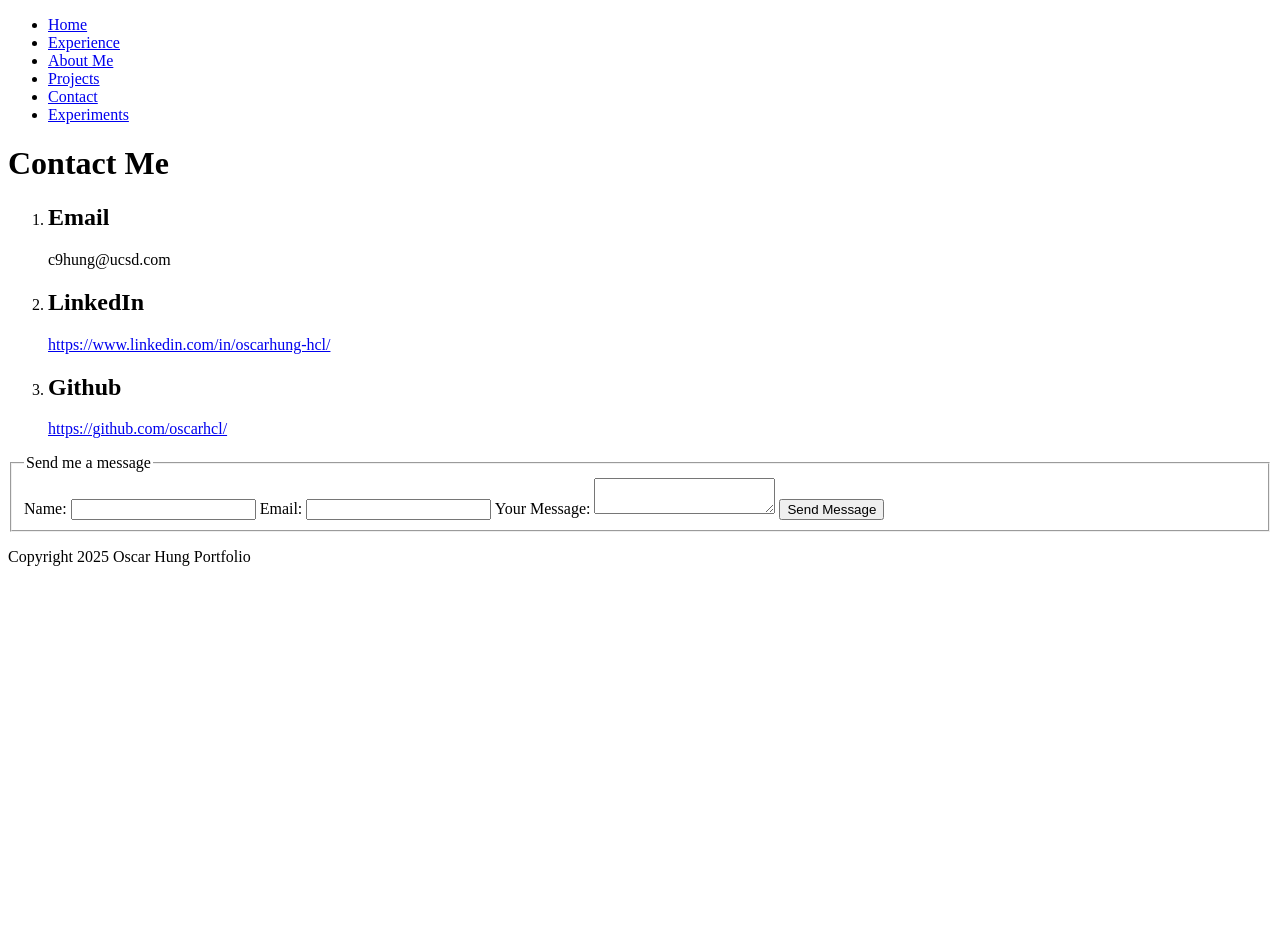
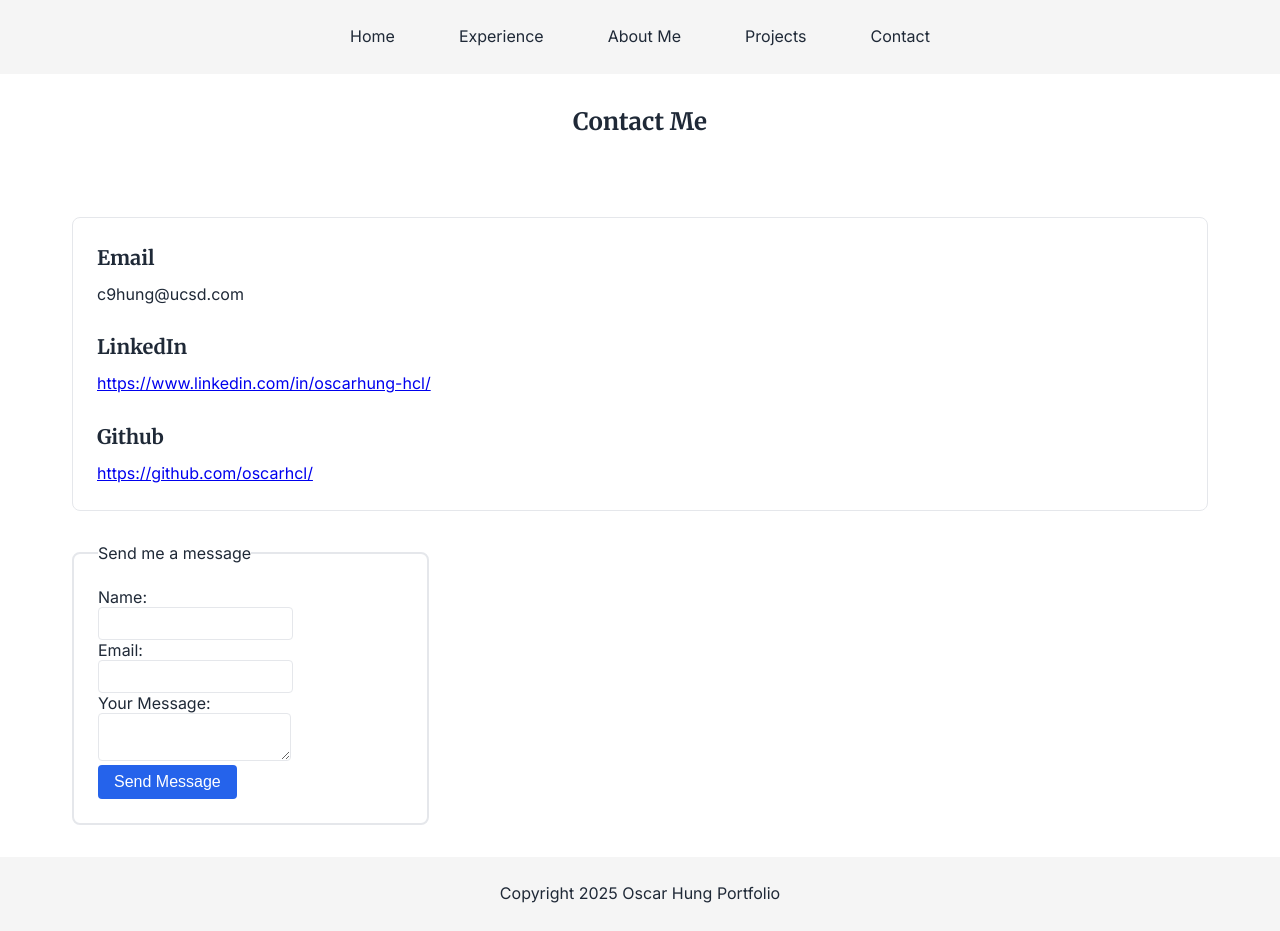
Before and after one commit to oscarhcl/cse134-hw3, a plain HTML site: page contact.html in a window 1280 px wide. Before the commit the page ends 800 px from the top, so only its background shows below. Drawn offline with Linux system fonts and the light colour scheme.

Commit message:
setup, implement basic css variables and fonts

```diff
--- a/contact.html
+++ b/contact.html
@@ -2,8 +2,10 @@
 <html lang="en">
 <head>
     <meta charset="UTF-8">
+    <meta name="viewport" content="width=device-width, initial-scale=1.0">
     <title>Document</title>
     <link rel="icon" type="image/x-icon" href="icon.ico">
+    <link rel="stylesheet" href="style.css">
 </head>
 <body>
     <nav>
@@ -13,7 +15,6 @@
             <li><a href="about-me.html">About Me</a></li>
             <li><a href="projects.html">Projects</a></li>
             <li><a href="contact.html">Contact</a></li>
-            <li><a href="experiments.html">Experiments</a></li>
         </ul>
     </nav>
     <header>
--- /dev/null
+++ b/style.css
@@ -0,0 +1,261 @@
+@import url('https://fonts.googleapis.com/css2?family=Inter:wght@400;500;600;700&family=Merriweather:wght@400;700&display=swap');
+
+:root {
+    --primary-color: #2563eb;
+    --primary-color-fallback: #0066cc;
+
+    --secondary-color: #10b981;
+    --secondary-color-fallback: #009966;
+
+    --text-primary: #1f2937;
+    --text-primary-fallback: #333333;
+
+    --text-secondary: #6b7280;
+    --text-secondary-fallback: #666666;
+
+    --bg-primary: #ffffff;
+    --bg-primary-fallback: #fff;
+
+    --bg-secondary: #f5f5f5;
+    --bg-secondary-fallback: #f0f0f0;
+
+    --border-color: #e5e7eb;
+    --border-color-fallback: #cccccc;
+
+    --spacing-xs: 0.5rem;
+    --spacing-xs-fallback: 8px;
+
+    --spacing-sm: 1rem;
+    --spacing-sm-fallback: 16px;
+
+    --spacing-md: 1.5rem;
+    --spacing-md-fallback: 24px;
+
+    --spacing-lg: 2rem;
+    --spacing-lg-fallback: 32px;
+
+    --spacing-xl: 3rem;
+    --spacing-xl-fallback: 48px;
+
+    --border-radius-sm: 4px;
+    --border-radius-sm-fallback: 4px;
+
+    --border-radius-md: 8px;
+    --border-radius-md-fallback: 8px;
+
+    --border-radius-lg: 12px;
+    --border-radius-lg-fallback: 12px;
+
+    --font-size-base: 1rem;
+    --font-size-base-fallback: 16px;
+
+    --font-size-lg: 1.25rem;
+    --font-size-lg-fallback: 20px;
+
+    --font-size-xl: 1.5rem;
+    --font-size-xl-fallback: 24px;
+}
+
+* {
+    margin: 0;
+    padding: 0;
+    box-sizing: border-box;
+}
+
+body {
+    display: flex;
+    flex-direction: column;
+    min-height: 100vh;
+    font-family: 'Inter', -apple-system, BlinkMacSystemFont, 'Segoe UI', Roboto, 'Helvetica Neue', Arial, sans-serif;
+    color: var(--text-primary, var(--text-primary-fallback));
+    background-color: var(--bg-primary, var(--bg-primary-fallback));
+}
+
+nav {
+    display: flex;
+    justify-content: center;
+    padding: var(--spacing-sm, var(--spacing-sm-fallback));
+    background-color: var(--bg-secondary, var(--bg-secondary-fallback));
+}
+
+nav ul {
+    display: flex;
+    flex-wrap: wrap;
+    list-style: none;
+    gap: var(--spacing-md, var(--spacing-md-fallback));
+}
+
+nav li {
+    display: flex;
+}
+
+nav a {
+    text-decoration: none;
+    color: var(--text-primary, var(--text-primary-fallback));
+    padding: var(--spacing-xs, var(--spacing-xs-fallback)) var(--spacing-sm, var(--spacing-sm-fallback));
+    transition: color 0.2s ease;
+}
+
+nav a:hover {
+    color: var(--primary-color, var(--primary-color-fallback));
+}
+
+header {
+    display: flex;
+    flex-direction: column;
+    align-items: center;
+    padding: var(--spacing-lg, var(--spacing-lg-fallback)) var(--spacing-sm, var(--spacing-sm-fallback));
+    text-align: center;
+    font-family: 'Merriweather', Georgia, 'Times New Roman', serif;
+}
+
+header h1 {
+    margin-bottom: var(--spacing-sm, var(--spacing-sm-fallback));
+    font-size: var(--font-size-xl, var(--font-size-xl-fallback));
+    color: var(--text-primary, var(--text-primary-fallback));
+}
+
+header img {
+    display: block;
+    border-radius: var(--border-radius-lg, var(--border-radius-lg-fallback));
+}
+
+main {
+    display: grid;
+    grid-template-columns: 1fr;
+    gap: var(--spacing-lg, var(--spacing-lg-fallback));
+    padding: var(--spacing-lg, var(--spacing-lg-fallback));
+    flex: 1;
+    max-width: 1200px;
+    margin: 0 auto;
+    width: 100%;
+}
+
+section {
+    display: grid;
+    gap: var(--spacing-md, var(--spacing-md-fallback));
+}
+
+footer {
+    display: flex;
+    justify-content: center;
+    align-items: center;
+    padding: var(--spacing-md, var(--spacing-md-fallback));
+    background-color: var(--bg-secondary, var(--bg-secondary-fallback));
+    margin-top: auto;
+}
+
+main > div:first-child {
+    display: grid;
+    justify-content: center;
+}
+
+section article {
+    display: grid;
+    gap: var(--spacing-xs, var(--spacing-xs-fallback));
+}
+
+main ol {
+    display: grid;
+    gap: var(--spacing-md, var(--spacing-md-fallback));
+    list-style-position: inside;
+}
+
+main ol li {
+    display: grid;
+    gap: var(--spacing-xs, var(--spacing-xs-fallback));
+}
+
+main section {
+    display: grid;
+    gap: var(--spacing-sm, var(--spacing-sm-fallback));
+    padding: var(--spacing-md, var(--spacing-md-fallback));
+    border: 1px solid var(--border-color, var(--border-color-fallback));
+    border-radius: var(--border-radius-md, var(--border-radius-md-fallback));
+}
+
+main ol > li > section {
+    display: grid;
+    gap: var(--spacing-sm, var(--spacing-sm-fallback));
+    padding: var(--spacing-md, var(--spacing-md-fallback));
+    border-left: 4px solid var(--primary-color, var(--primary-color-fallback));
+}
+
+form {
+    display: grid;
+    gap: var(--spacing-sm, var(--spacing-sm-fallback));
+    max-width: 600px;
+    margin: 0 auto;
+}
+
+fieldset {
+    padding: var(--spacing-md, var(--spacing-md-fallback));
+    border: 2px solid var(--border-color, var(--border-color-fallback));
+    border-radius: var(--border-radius-md, var(--border-radius-md-fallback));
+}
+
+fieldset label {
+    display: grid;
+    gap: var(--spacing-xs, var(--spacing-xs-fallback));
+}
+
+fieldset input,
+fieldset textarea {
+    padding: var(--spacing-xs, var(--spacing-xs-fallback));
+    border: 1px solid var(--border-color, var(--border-color-fallback));
+    border-radius: var(--border-radius-sm, var(--border-radius-sm-fallback));
+}
+
+fieldset button {
+    padding: var(--spacing-xs, var(--spacing-xs-fallback)) var(--spacing-sm, var(--spacing-sm-fallback));
+    background-color: var(--primary-color, var(--primary-color-fallback));
+    color: white;
+    border: none;
+    border-radius: var(--border-radius-sm, var(--border-radius-sm-fallback));
+    cursor: pointer;
+    font-size: var(--font-size-base, var(--font-size-base-fallback));
+}
+
+profile-card {
+    border: 8px solid var(--text-primary, var(--text-primary-fallback));
+    padding: var(--spacing-md, var(--spacing-md-fallback));
+    display: grid;
+    gap: var(--spacing-sm, var(--spacing-sm-fallback));
+    text-align: center;
+    max-width: 300px;
+}
+
+h1, h2, h3 {
+    font-family: 'Merriweather', Georgia, 'Times New Roman', serif;
+    color: var(--text-primary, var(--text-primary-fallback));
+}
+
+h2 {
+    font-size: var(--font-size-lg, var(--font-size-lg-fallback));
+}
+
+p, li, span {
+    font-size: var(--font-size-base, var(--font-size-base-fallback));
+    line-height: 1.6;
+}
+
+@media (min-width: 768px) {
+    main {
+        grid-template-columns: repeat(2, 1fr);
+    }
+
+    section:first-child,
+    section.full-width {
+        grid-column: 1 / -1;
+    }
+}
+
+@media (min-width: 1024px) {
+    main {
+        grid-template-columns: repeat(3, 1fr);
+    }
+
+    nav ul {
+        gap: var(--spacing-lg, var(--spacing-lg-fallback));
+    }
+}
```
Also changed, not shown: about-me.html (+2 -6 lines), experience.html (+2 -1 lines), experiments.html (deleted, +0 -75 lines), index.html (+2 -3 lines), projects.html (+2 -1 lines).
